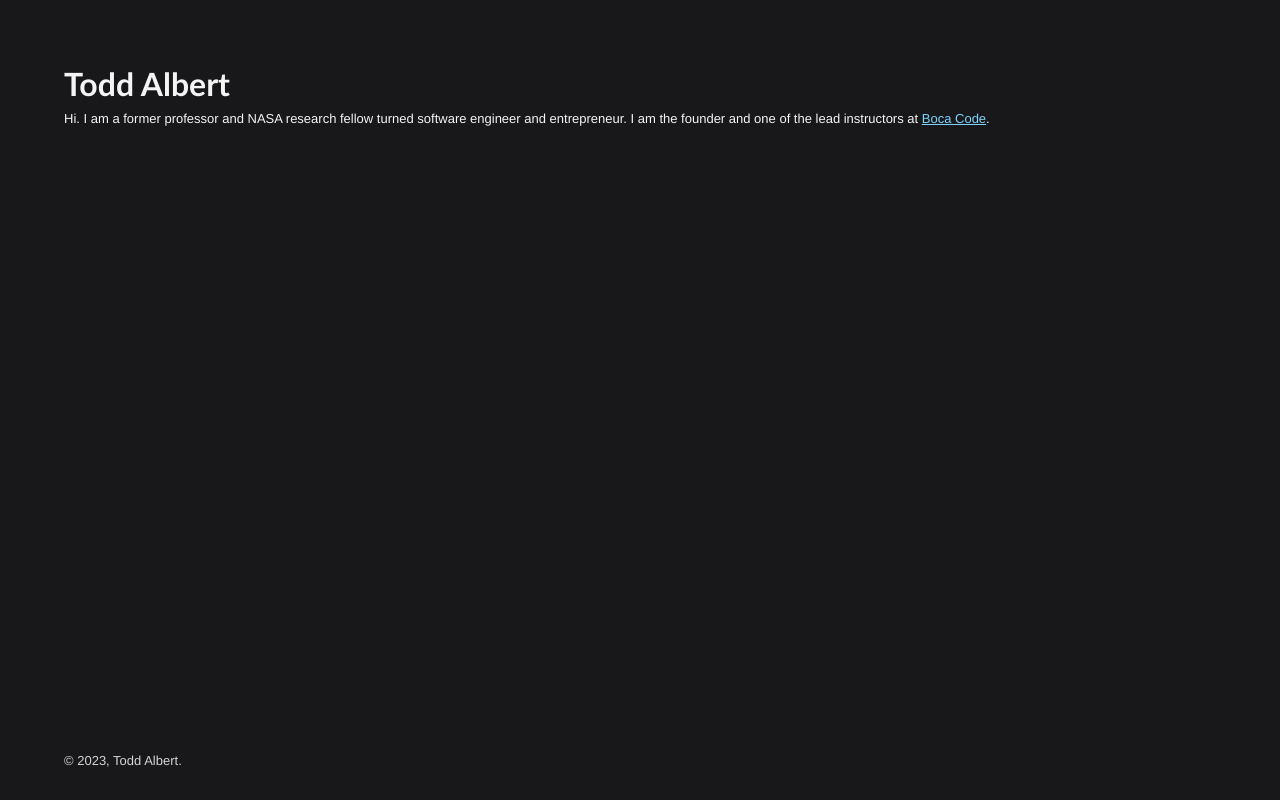
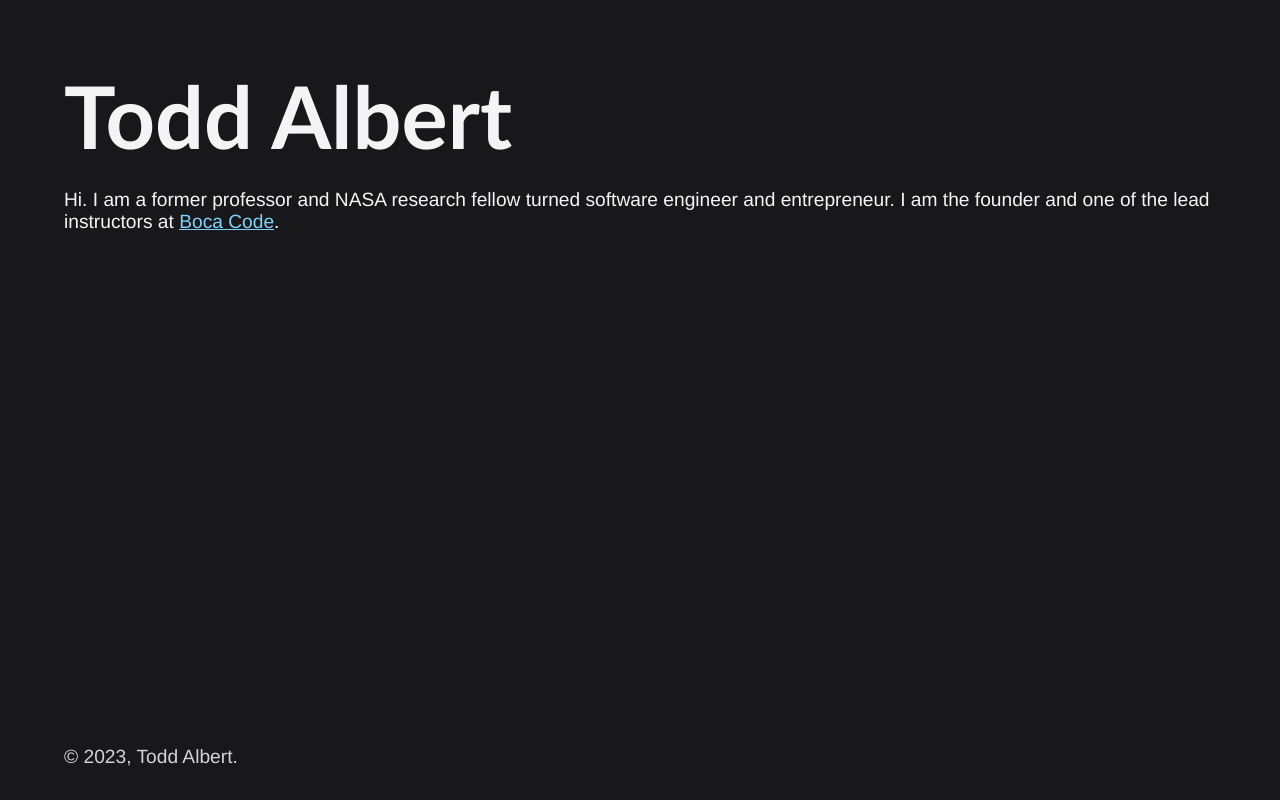
Before and after one commit to bocacode/about-me-c11, a plain HTML site: page index.html in a window 1280 px wide. Drawn offline with Linux system fonts and the light colour scheme.

Commit message:
updated styles

```diff
--- a/styles.css
+++ b/styles.css
@@ -23,8 +23,12 @@ h1, h2, h3, h4 {
   margin-bottom: 0.25em;
 }
 
+h1 {
+  font-size: calc(2.2rem + 4vw);
+}
+
 p {
-  font-size: small;
+  font-size: 1.2rem;
 }
 
 a, a:visited {
```
